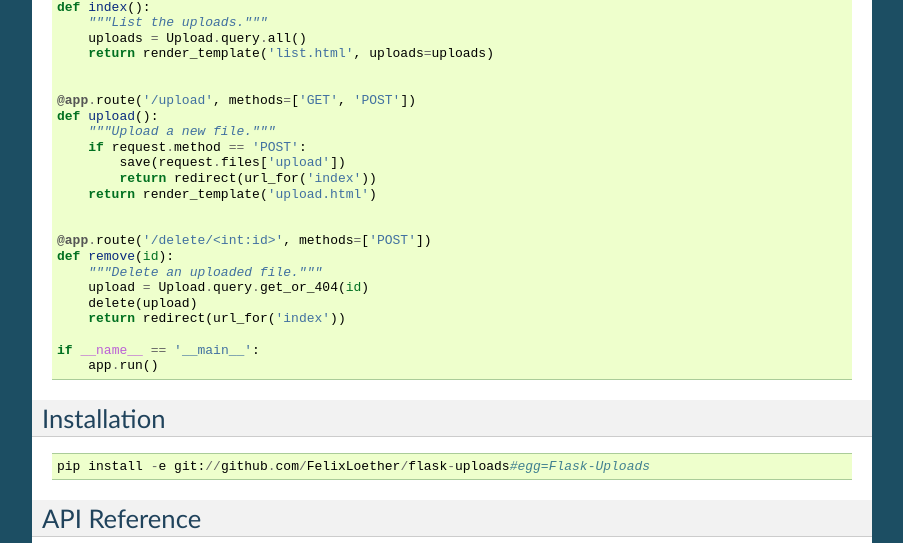
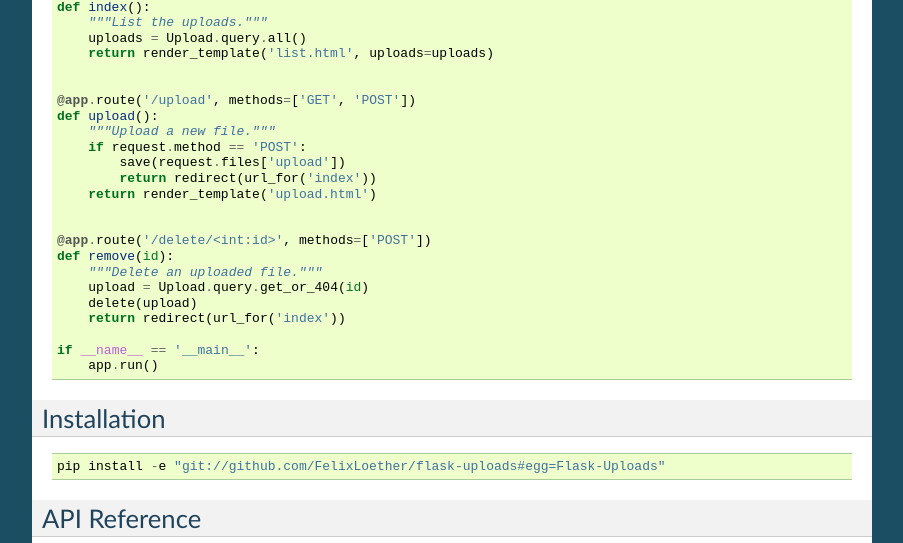
Before and after one commit to yuyou/flask-image-upload-thing, a Sphinx documentation site: the page built from docs/index.rst, in a window 1280 px wide, cut to the strip 390-933 px from the top of the page. Shown: the whole strip, without its empty margins (198-1101 px from the left). Built offline with Sphinx 7.4.7, drawn with Linux system fonts in a browser that asks for light colours.

Commit message:
Update docs.

```diff
--- a/docs/index.rst
+++ b/docs/index.rst
@@ -58,7 +58,7 @@ Installation
 
 ::
 
-    pip install -e git://github.com/FelixLoether/flask-uploads#egg=Flask-Uploads
+    pip install -e "git://github.com/FelixLoether/flask-uploads#egg=Flask-Uploads"
 
 
 API Reference
```
Also changed, not shown: 5 other files.
